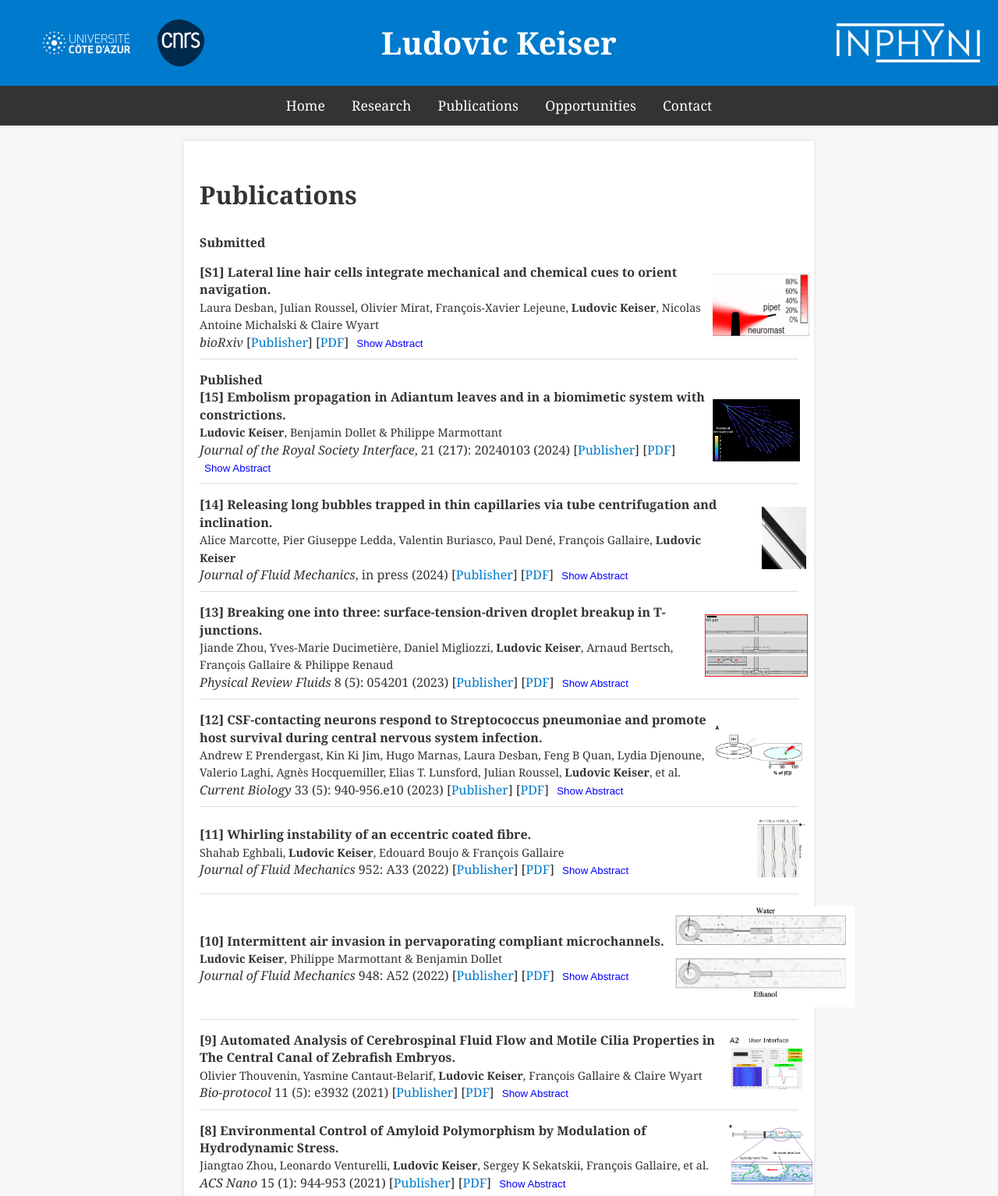
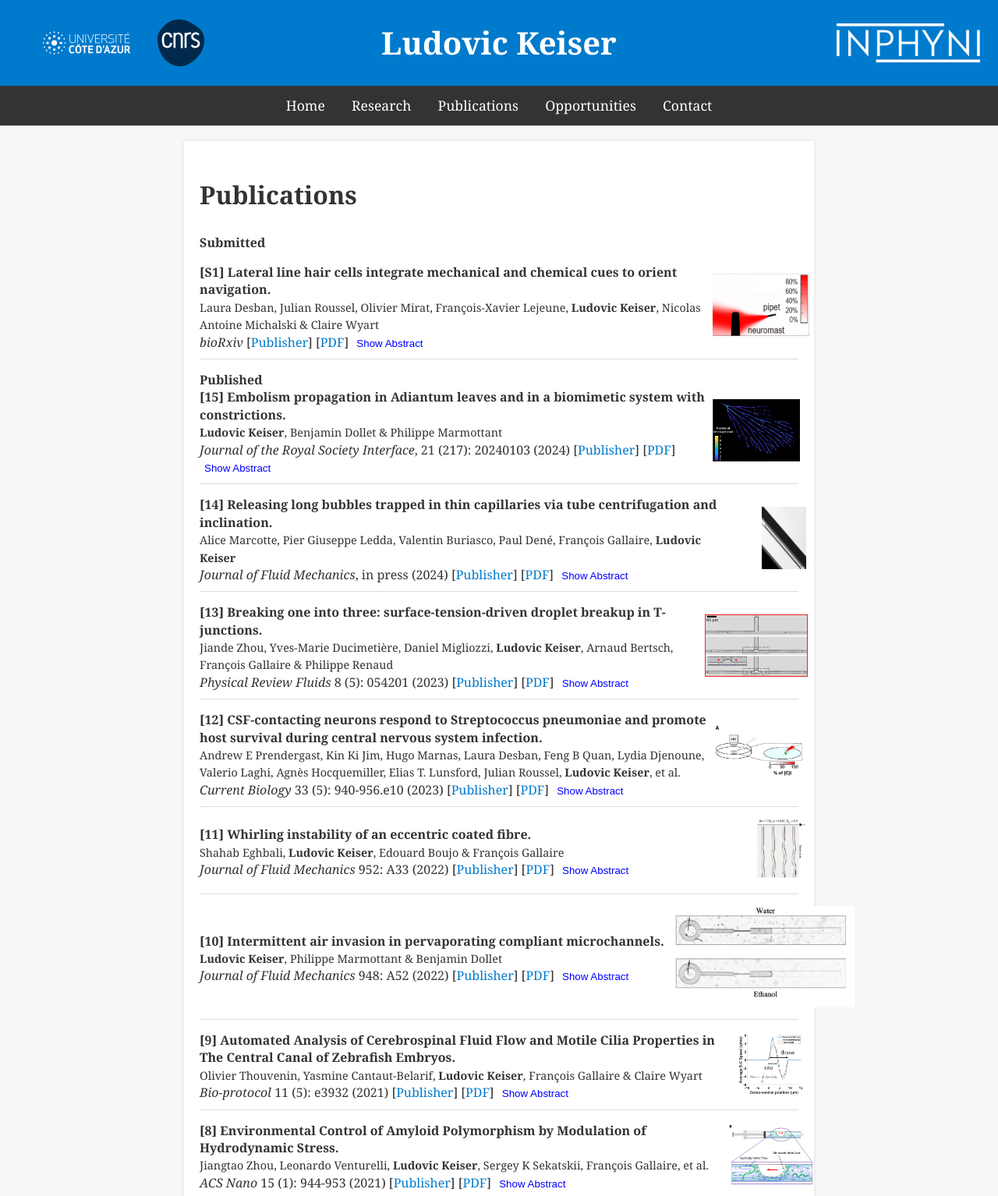
Before and after one commit to Keiser-sci/keiser-sci.github.io, a Jekyll site: the page built from publications.md, in a window 1280 px wide. Shown: the top 1534 px of the page at 78% size. Built offline with Jekyll 4.4.1, drawn with Linux system fonts in a browser that asks for light colours; grey boxes are pictures that could not be loaded.

Commit message:
Update publications.md

```diff
--- a/publications.md
+++ b/publications.md
@@ -170,7 +170,7 @@
 
     <!-- Image Section -->
     <div style="flex: 1; text-align: right; max-width: 100px; margin-right: -10px;"> <!-- Shifted the image 10px to the left -->
-        <img src="/images/article_illustration/Thouvenin2021_image.png" alt="Cerebrospinal Fluid Flow" style="height: 80px; width: auto; object-fit: contain;">
+        <img src="/images/article_illustration/Thouvenin2021.png" alt="Cerebrospinal Fluid Flow" style="height: 80px; width: auto; object-fit: contain;">
     </div>
 </li>
 
@@ -211,7 +211,7 @@
 
     <!-- Image Section -->
     <div style="flex: 1; text-align: right; max-width: 100px; margin-right: -10px;"> <!-- Shifted the image 10px to the left -->
-        <img src="/images/article_illustration/Thouvenin2020_image.png" alt="CSF Bidirectional Flow" style="height: 80px; width: auto; object-fit: contain;">
+        <img src="/images/article_illustration/Zebra_bottom.png" alt="CSF Bidirectional Flow" style="height: 80px; width: auto; object-fit: contain;">
     </div>
 </li>
 
@@ -250,7 +250,7 @@
            </div>
 
     <!-- Image Section -->
-    <div style="flex: 1; text-align: right; max-width: 100px; margin-right: -10px;"> <!-- Shifted the image 10px to the left -->
+    <div style="flex: 1; text-align: right; max-width: 100px; margin-right: 30px;"> <!-- Shifted the image 10px to the left -->
         <img src="/images/article_illustration/Durey2018.png" alt="Gallery of Fluid Motion" style="height: 80px; width: auto; object-fit: contain;">
     </div>
 </li>
@@ -290,7 +290,7 @@
              </div>
 
     <!-- Image Section -->
-    <div style="flex: 1; text-align: right; max-width: 100px; margin-right: 20px;"> <!-- Shifted the image 10px to the left -->
+    <div style="flex: 1; text-align: right; max-width: 100px; margin-right: 0px;"> <!-- Shifted the image 10px to the left -->
         <img src="/images/article_illustration/Keiser2017_gotitas.png" alt="Marangoni bursting" style="height: 80px; width: auto; object-fit: contain;">
     </div>
 </li>
```
